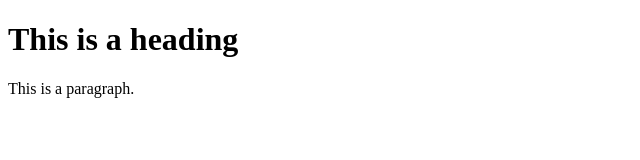
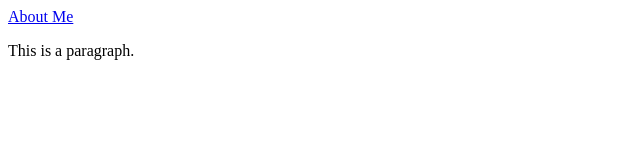
Before and after one commit to MarieMirbekian/MarieMirbekian.github.io, a plain HTML site: page index.html in a window 1280 px wide. Shown: the whole page, without its empty margins (0-640 px from the left). Drawn offline with Linux system fonts and the light colour scheme.

Commit message:
initialcommit

```diff
--- a/index.html
+++ b/index.html
@@ -3,7 +3,7 @@
 <title>Index</title>
 <body>
 
-<h1>This is a heading</h1>
+<a href="/aboutMe.html">About Me</a>
 <p>This is a paragraph.</p>
 
 </body>
```
